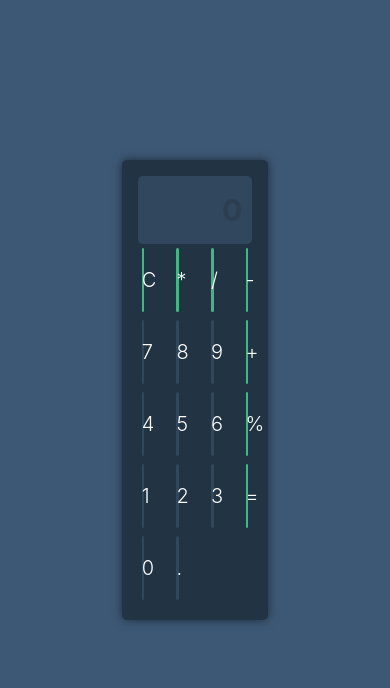
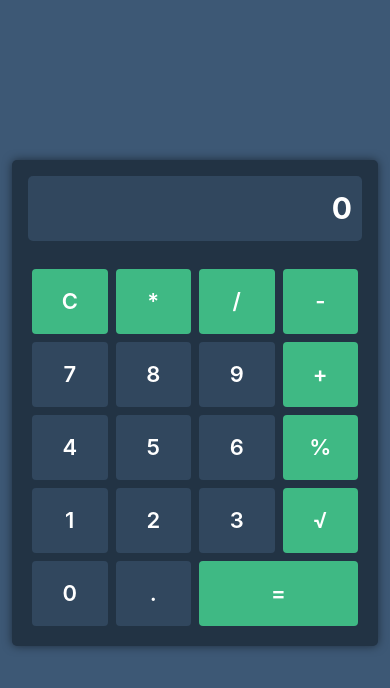
Before and after one commit to alikhan40310/Calculator-App-in-Vue-JS, a Vue app: page / in a window 390 px wide. Shown: the top 688 px of the page. Built offline with nearby package versions, Linux system fonts and the light colour scheme.

Commit message:
awesome design a calculator with fully responsive

```diff
--- a/src/assets/base.css
+++ b/src/assets/base.css
@@ -60,11 +60,9 @@
 }
 
 body {
-  min-height: 100vh;
-  color: var(--color-text);
+  color: #fff;
   background: #3d5875;
-  transition: color 0.5s, background-color 0.5s;
-  line-height: 1.6;
+  transition:  color 0.5s, background-color 0.5s;
   font-family: Inter, -apple-system, BlinkMacSystemFont, 'Segoe UI', Roboto, Oxygen, Ubuntu,
     Cantarell, 'Fira Sans', 'Droid Sans', 'Helvetica Neue', sans-serif;
   font-size: 15px;
--- a/src/components/CalculatorApp.vue
+++ b/src/components/CalculatorApp.vue
@@ -21,9 +21,10 @@ export default {
         1,
         2,
         3,
-        "=",
+        '√',
         0,
         ".",
+        "="
       ],
       operator:null,
       previousCalculatorValue: '',
@@ -43,11 +44,17 @@ export default {
         if (n === "%") {
             this.calculatorValue = this.calculatorValue / 100;
         }
-        if(['/','*','-','+'] .includes(n)){
+
+        if(['/','*','-','+','√'].includes(n)){
             this.operator = n;
             this.previousCalculatorValue = this.calculatorValue;
+            this.calculatorValue = '';
+            // square root
+            if(n === '√'){
+                this.calculatorValue = Math.sqrt(this.previousCalculatorValue);
+            }
 
-            this.calculatorValue = '';
+
         }
         // calculate value
         if (n === "=") {
@@ -56,6 +63,7 @@ export default {
             this.previousCalculatorValue = '';
             this.operator = null;
         }
+
       },
   }
 };
@@ -68,12 +76,11 @@ export default {
         <div class="main-bg">
           {{ calculatorValue || 0 }}
         </div>
-        <div class="row no-gutters">
-          <div class="col-3" v-for="n in calculatorElement" :key="n">
-            <div class="lead text-white text-center m-1 py-3 bg-vue-dark rounded hover-class"
-            :class="{'bg-vue-green': ['C','*','/','-','+','%', '='].includes(n)}"
-            @click="action(n)"
-            >
+        <div class="d-flex flex-wrap mt-4">
+          <div class="col-3 " :class="{'col-6': ['='].includes(n)}" v-for="n in calculatorElement" :key="n">
+            <div class="fonts lead text-white text-center m-1 py-3 bg-vue-dark rounded hover-class"
+            :class="{'bg-vue-green': ['C','√', '*','/','-','+','%', '='].includes(n)}"
+            @click="action(n)">
                 {{ n }}
             </div>
           </div>
@@ -84,20 +91,24 @@ export default {
 </template>
 
 <style scoped>
+
 .items {
   display: flex;
   justify-content: center;
   align-items: center;
   flex-direction: column;
-  margin-top: 10rem;
+  width: 100%;
+
 }
 .content {
   background: #234;
-  width: 40%;
+  width: auto;
   border-radius: 5px;
+  margin-top: 10rem;
   text-align: right;
   font-weight: bold;
   font-size: 30px;
+  height: 100%;
   box-shadow: 0px 0px 10px rgba(0, 0, 0, 0.5);
 }
 .main-bg {
@@ -116,4 +127,8 @@ export default {
 .bg-vue-green{
     background: #3fb984;
 }
+.fonts{
+    font-size: 22px;
+    font-weight: 600;
+}
 </style>
```
Also changed, not shown: 1 other file (tests, documents, lock files or other folders).
